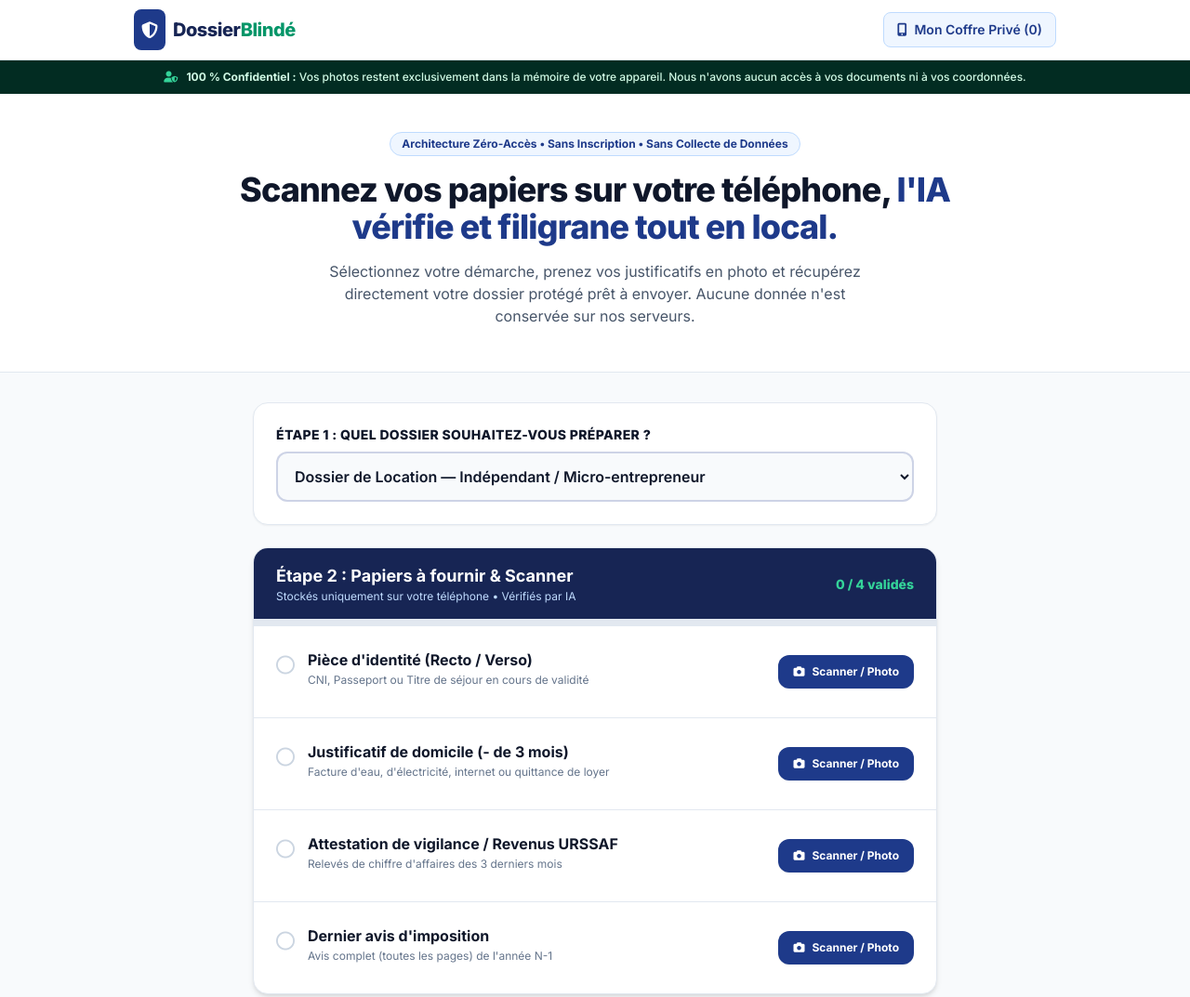
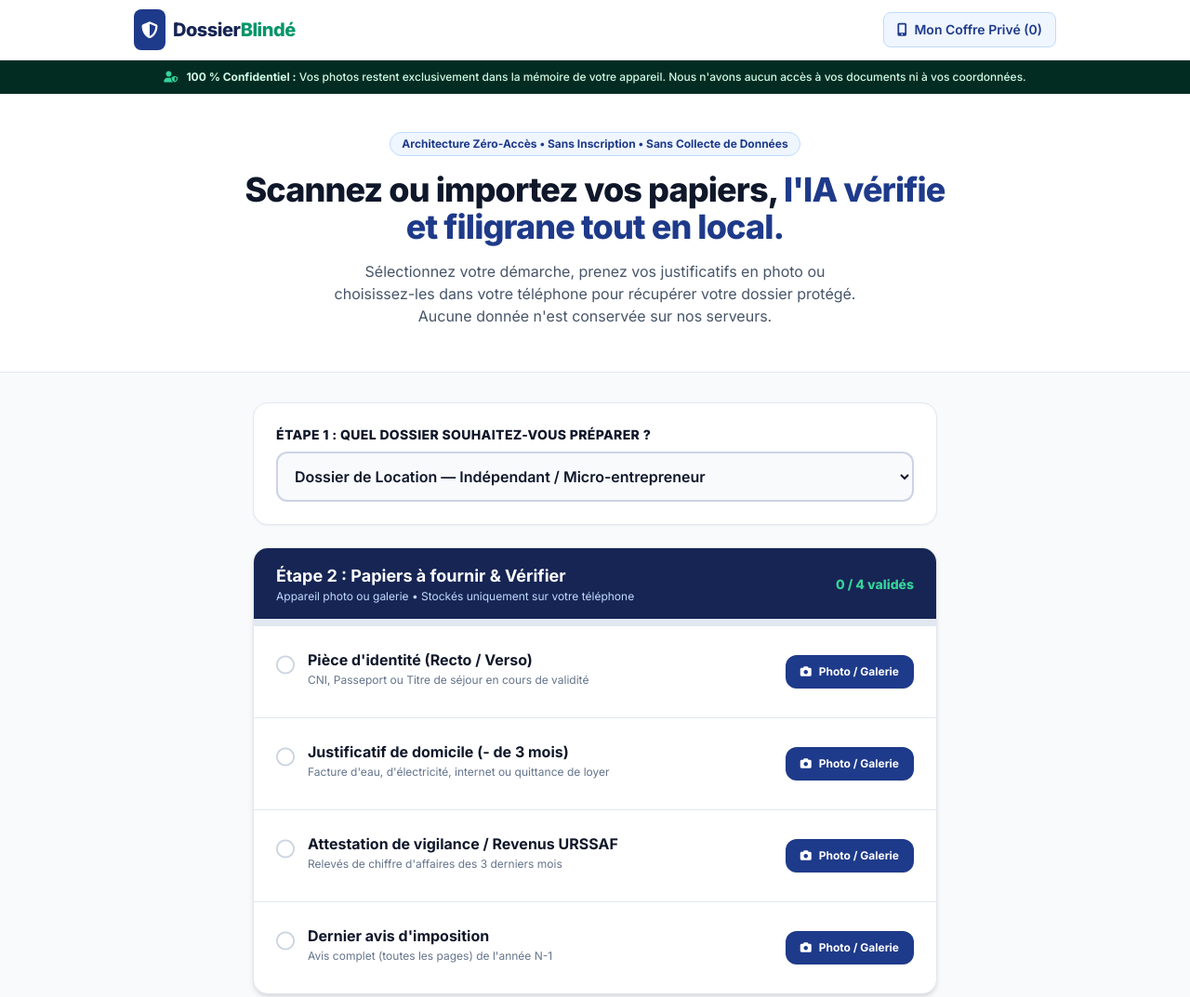
Before and after one commit to mbalde33/Dossierblinde, a plain HTML site: page index.html in a window 1280 px wide. Shown: the top 1073 px of the page at 93% size. Drawn offline with nearby package versions, Linux system fonts and the light colour scheme.

Commit message:
Update index.html

```diff
--- a/index.html
+++ b/index.html
@@ -50,10 +50,10 @@
                 Architecture Z&eacute;ro-Acc&egrave;s &bull; Sans Inscription &bull; Sans Collecte de Donn&eacute;es
             </span>
             <h1 class="text-3xl sm:text-4xl font-extrabold text-slate-900 tracking-tight mb-4">
-                Scannez vos papiers sur votre t&eacute;l&eacute;phone, <span class="text-blue-900">l'IA v&eacute;rifie et filigrane tout en local.</span>
+                Scannez ou importez vos papiers, <span class="text-blue-900">l'IA v&eacute;rifie et filigrane tout en local.</span>
             </h1>
             <p class="text-sm sm:text-base text-slate-600 max-w-xl mx-auto">
-                S&eacute;lectionnez votre d&eacute;marche, prenez vos justificatifs en photo et r&eacute;cup&eacute;rez directement votre dossier prot&eacute;g&eacute; pr&ecirc;t &agrave; envoyer. Aucune donn&eacute;e n'est conserv&eacute;e sur nos serveurs.
+                S&eacute;lectionnez votre d&eacute;marche, prenez vos justificatifs en photo ou choisissez-les dans votre t&eacute;l&eacute;phone pour r&eacute;cup&eacute;rer votre dossier prot&eacute;g&eacute;. Aucune donn&eacute;e n'est conserv&eacute;e sur nos serveurs.
             </p>
         </div>
     </header>
@@ -78,8 +78,8 @@
         <div class="bg-white rounded-2xl shadow-md border border-slate-200 overflow-hidden mb-8">
             <div class="bg-blue-950 text-white px-6 py-4 flex items-center justify-between">
                 <div>
-                    <h2 class="font-bold text-base sm:text-lg">&Eacute;tape 2 : Papiers &agrave; fournir &amp; Scanner</h2>
-                    <p class="text-blue-200 text-xs">Stock&eacute;s uniquement sur votre t&eacute;l&eacute;phone &bull; V&eacute;rifi&eacute;s par IA</p>
+                    <h2 class="font-bold text-base sm:text-lg">&Eacute;tape 2 : Papiers &agrave; fournir &amp; V&eacute;rifier</h2>
+                    <p class="text-blue-200 text-xs">Appareil photo ou galerie &bull; Stock&eacute;s uniquement sur votre t&eacute;l&eacute;phone</p>
                 </div>
                 <div class="text-right">
                     <span id="progression-texte" class="text-sm font-extrabold text-emerald-400">0 / 4 valid&eacute;s</span>
@@ -265,8 +265,8 @@
 
                         <label class="cursor-pointer ${docSauvegarde && !estValide ? 'bg-red-600 hover:bg-red-700' : 'bg-blue-900 hover:bg-blue-800'} text-white text-xs font-bold px-4 py-2.5 rounded-xl transition flex items-center gap-2 shadow-sm">
                             <i class="fa-solid fa-camera"></i>
-                            <span>${docSauvegarde ? 'Refaire' : 'Scanner / Photo'}</span>
-                            <input type="file" accept="image/*" capture="environment" class="hidden" onchange="capturerDocument('${item.id}', '${item.titre.replace(/'/g, "\\'")}', this)">
+                            <span>${docSauvegarde ? 'Refaire' : 'Photo / Galerie'}</span>
+                            <input type="file" accept="image/*" class="hidden" onchange="capturerDocument('${item.id}', '${item.titre.replace(/'/g, "\\'")}', this)">
                         </label>
                     </div>
                 </div>
```
